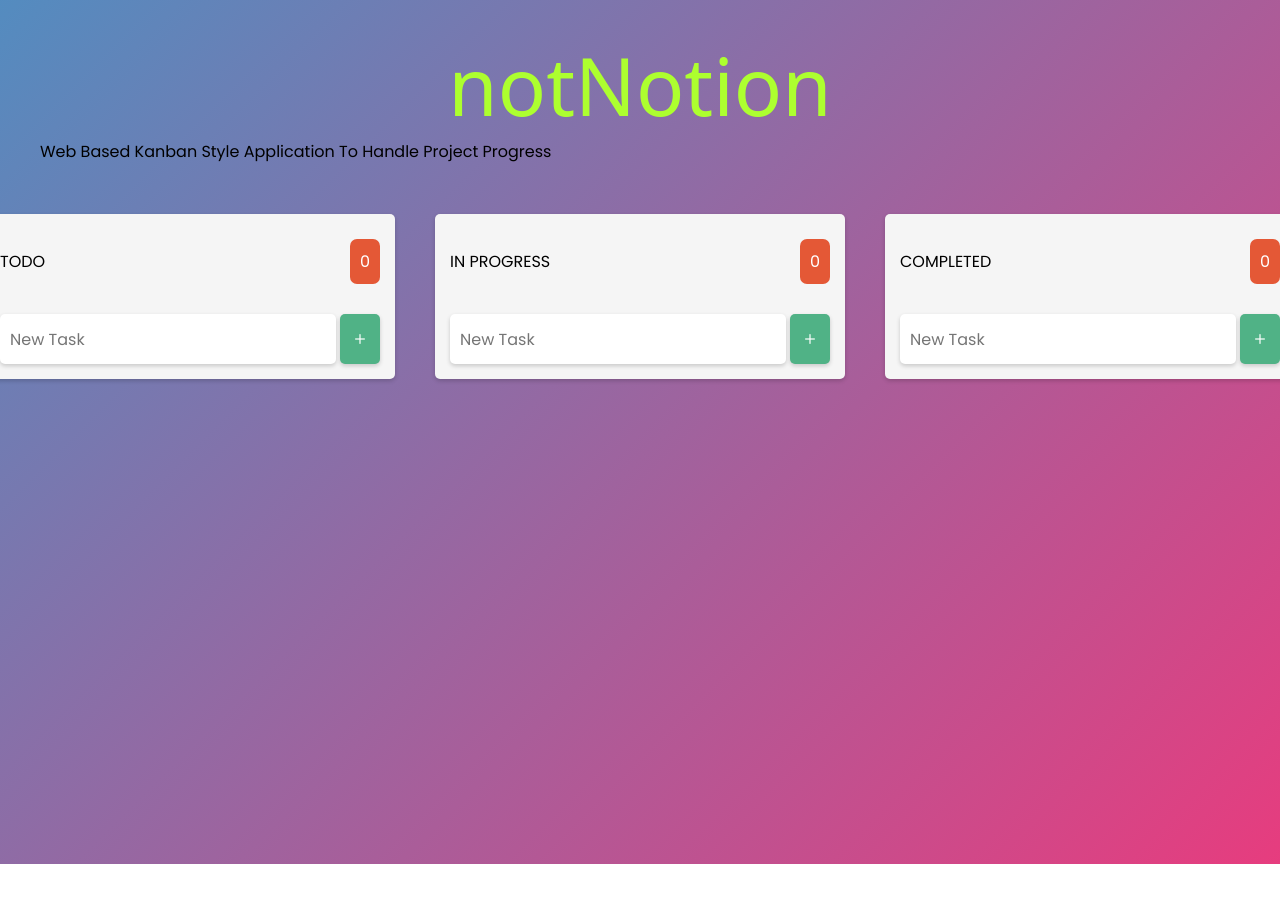
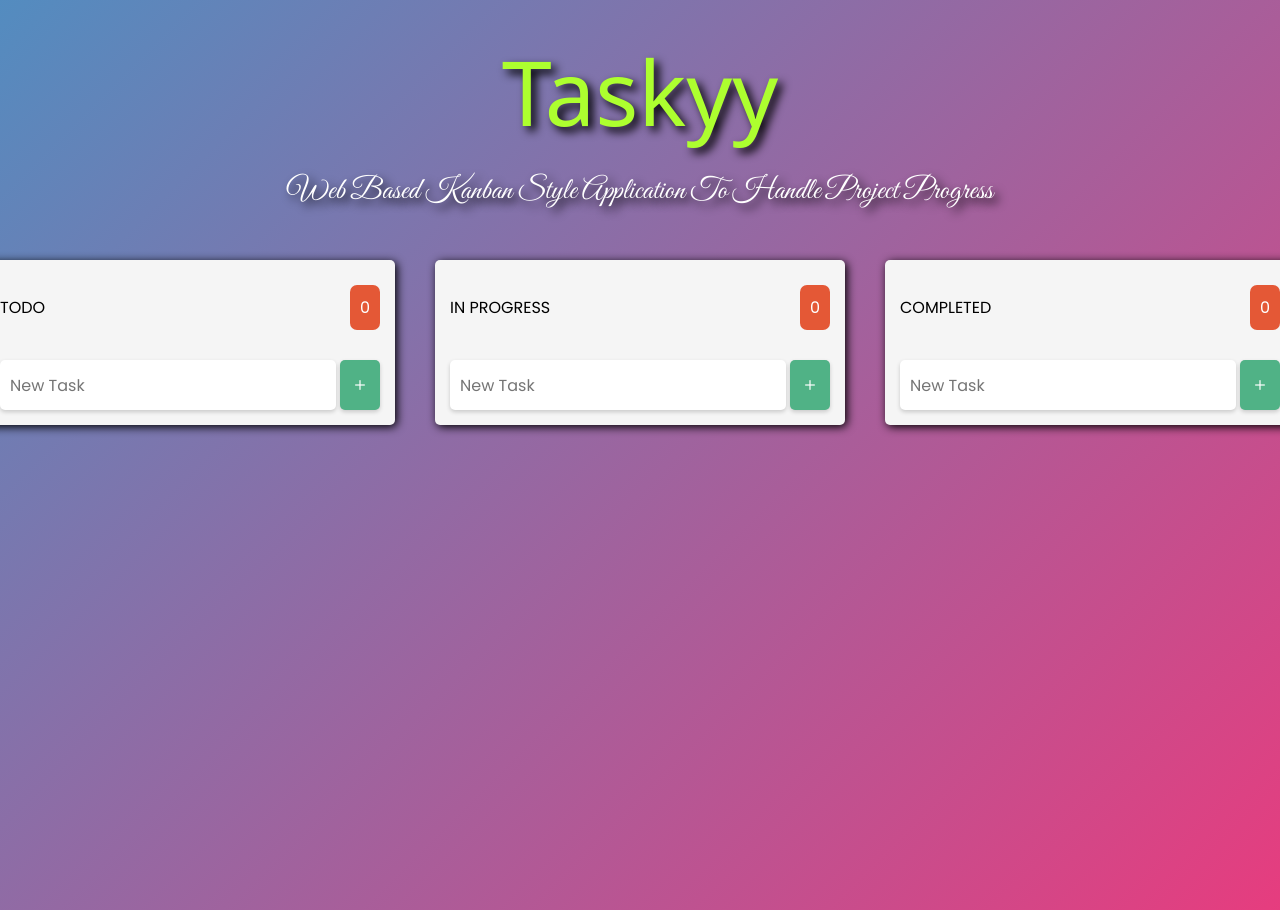
Before and after one commit to heypolygot/taskyy, a plain HTML site: page index.html in a window 1280 px wide. Before the commit the page ends 864 px from the top, so only its background shows below. Drawn offline with nearby package versions, Linux system fonts and the light colour scheme; a web font is replaced by a local one.

Commit message:
modified css

```diff
--- a/index.html
+++ b/index.html
@@ -4,9 +4,9 @@
     <meta charset="UTF-8">
     <meta http-equiv="X-UA-Compatible" content="IE=edge">
     <meta name="viewport" content="width=device-width, initial-scale=1.0">
-    <title>notNotion - Web Based Kanban Style Application To Handle Project Progress</title>
+    <title>Taskyy - Web Based Kanban Style Application To Handle Project Progress</title>
 
-    <link rel="icon" type="image/x-icon" href="./images/favicon.ico">
+    <link rel="icon" type="image/x-icon" href="./images/mushroom.ico">
     <link rel="stylesheet" href="./style.css">
 </head>
 
@@ -15,7 +15,7 @@
         <div class="outer-wrap">
             <div class="inner-wrap">
                 <section class="heading">
-                    <p class="title">notNotion</p>
+                    <p class="title">Taskyy</p>
                     <p class="subtitle">Web Based Kanban Style Application To Handle Project Progress</p>
                 </section>
                 <section class="kanban">
--- a/style.css
+++ b/style.css
@@ -51,18 +51,22 @@
     font-family: "Rubik Glitch", system-ui;
     font-weight: 400;
     font-style: normal;
-    font-size: 80px;
+    font-size: 90px;
     color: greenyellow;
     text-align: center;
+    text-shadow: 5px 5px 10px black;
 }
 
-.heading .sub-title{
+.heading .subtitle{
     font-family: "Great Vibes", cursive;
     font-weight: 400;
     font-style: normal;
-    font-size: 40px;
+    font-size: 30px;
     color: white;
     text-align: center;
+    margin-top: 20px;
+    text-shadow: 5px 5px 10px black;
+
 }
 
 
@@ -71,6 +75,11 @@
     justify-content: center;
     align-items: flex-start;
     min-height: 80vh;
+}
+
+
+.dragging{
+    opacity: 0.4;
 }
 
 .taskbox{
@@ -83,6 +92,7 @@
     margin: 20px;
     display: flex;
     flex-direction: column;
+    box-shadow: 2px 2px 10px black;
 }
 
 
```
